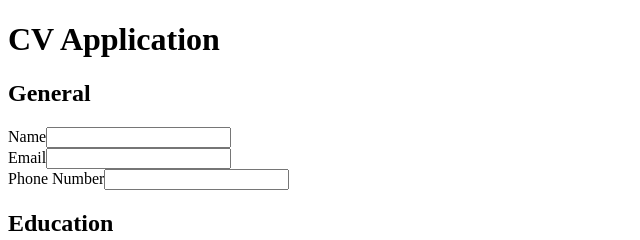
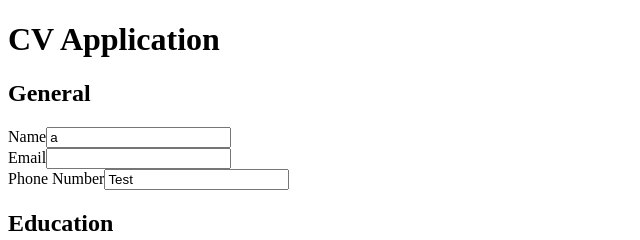
Before and after one commit to vins123sinned/cv-application, a React (Vite) app: page / in a window 1280 px wide. Shown: the top 240 px of the page, without its empty margins (0-640 px from the left). Built offline with nearby package versions, Linux system fonts and the light colour scheme.

Commit message:
Update data state for general section inputs

```diff
--- a/src/App.jsx
+++ b/src/App.jsx
@@ -1,3 +1,4 @@
+import { useState } from 'react';
 import './assets/App.css';
 import { General } from './components/General.jsx';
 import { Education } from './components/Education.jsx';
@@ -5,13 +6,24 @@ import { Experience } from './components/Experience.jsx';
 import { GenerateButton } from './components/GenerateButton.jsx';
 
 function App() {
+  // Each array will store a section's data
+  const [data, setData] = useState({
+    general: {
+      name: 'a',
+      email: '',
+      phoneNumber: 'Test',
+    },
+    education: [],
+    experience: [],
+  });
+
   return (
     <>
       <h1>CV Application</h1>
       <form>
-        <General />
-        <Education />
-        <Experience />
+        <General data={data} setData={setData} />
+        <Education data={data} setData={setData} />
+        <Experience data={data} setData={setData} />
         <GenerateButton />
       </form>
     </>
--- a/src/components/FormField.jsx
+++ b/src/components/FormField.jsx
@@ -1,6 +1,6 @@
 import { Input } from './Input.jsx'
 
-function FormField({ type = 'text', label, id, name}) {
+function FormField({ type = 'text', label, id, name, value, data, dataSectionName, setData}) {
 	return (
 		<div className="form-field">
 			<label htmlFor={id}>{label}</label>
@@ -8,7 +8,15 @@ function FormField({ type = 'text', label, id, name}) {
 				type === 'textarea' ?
 				<textarea id={id} name={name} />
 				:
-				<Input type={type} id={id} name={name} />
+				<Input
+					type={type}
+					id={id}
+					name={name}
+					value={value}
+					data={data}
+					dataSectionName={dataSectionName}
+					setData={setData}
+				/>
 			}
 		</div>
 	)
--- a/src/components/General.jsx
+++ b/src/components/General.jsx
@@ -1,6 +1,7 @@
 import { FormField } from "./FormField"
 
-function General() {
+function General({ data, setData}) {
+	const dataSectionName = 'general';
 	const fields = [{
 		id: 'name',
 		name: 'name',
@@ -14,7 +15,7 @@ function General() {
 	},
 	{
 		id: 'phone-number',
-		name: 'phone_number',
+		name: 'phoneNumber',
 		label: 'Phone Number',
 		type: 'tel',
 	}];
@@ -23,7 +24,17 @@ function General() {
 		<section className="general">
 				<h2>General</h2>
 				{fields.map((field) =>
-					<FormField type={field.type} label={field.label} id={field.id} name={field.name} key={field.id} />
+					<FormField
+						type={field.type}
+						label={field.label}
+						id={field.id}
+						name={field.name}
+						value={data[dataSectionName][field.name]}
+						data={data}
+						dataSectionName={dataSectionName}
+						setData={setData}
+						key={field.id}
+					/>
 				)}
 		</section>
 	)
--- a/src/components/Input.jsx
+++ b/src/components/Input.jsx
@@ -1,7 +1,25 @@
-function Input({ type, id, name  }) {
-    return (
-        <input type={type} id={id} name={name} />
-    );
+function Input({ type, id, name, value, data, dataSectionName, setData }) {
+	function updateData(event) {
+		const newData = {
+			...data,
+			[dataSectionName]: {
+				...data[dataSectionName],
+				[name]: event.target.value
+			}
+		}
+
+		setData(newData)
+	}
+
+	return (
+			<input
+				type={type}
+				id={id}
+				name={name}
+				value={value}
+				onChange={updateData}
+			/>
+	);
 }
 
 export { Input }
```
